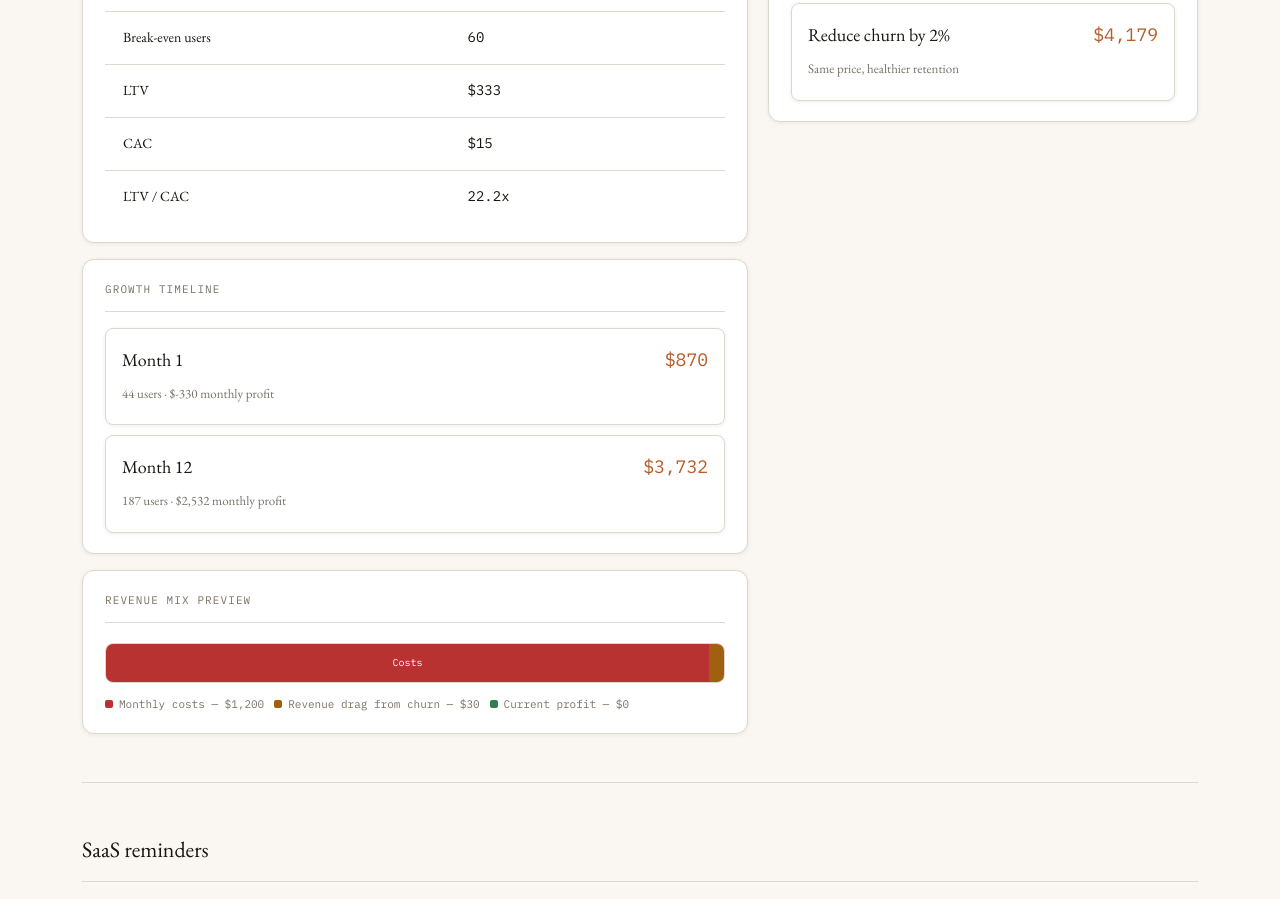
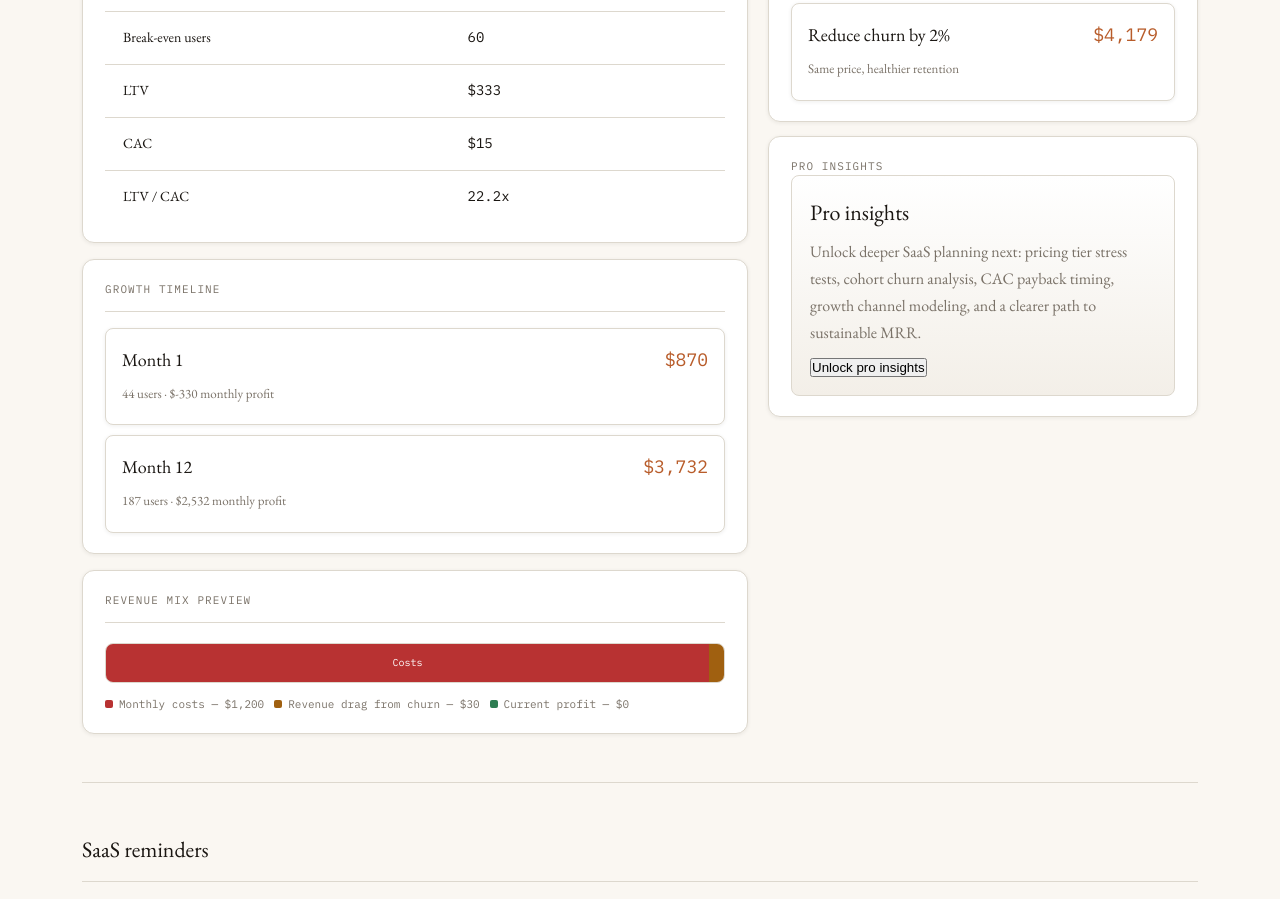
Before and after one commit to Chineme-eng/SaaS-Income-Calculator, a plain HTML site: page index.html in a window 1280 px wide. Shown: the part 2370-3269 px from the top of the page. Drawn offline with nearby package versions, Linux system fonts and the light colour scheme; a web font is replaced by a local one.

Commit message:
Update index.html

```diff
--- a/index.html
+++ b/index.html
@@ -730,6 +730,32 @@
       flex-shrink: 0;
     }
 
+    .teaser-box{
+  margin-top: 0;
+  padding: 18px;
+  background: linear-gradient(180deg,var(--surface),var(--bg2));
+  border: 1px solid var(--border);
+  border-radius: var(--r);
+}
+
+.teaser-box h3{
+  font-size: 22px;
+  font-weight: 400;
+  margin-bottom: 6px;
+}
+
+.teaser-box p{
+  color: var(--muted);
+  margin-bottom: 12px;
+  line-height: 1.7;
+}
+
+.action-row{
+  display: flex;
+  flex-wrap: wrap;
+  gap: 10px;
+}
+
     .divider {
       height: 1px;
       background: var(--border);
@@ -997,6 +1023,16 @@
             </div>
             <div class="scenario-grid" id="scenarioGrid"></div>
           </div>
+        <div class="panel" style="margin-top:0">
+  <div class="panel-label">Pro insights</div>
+  <div class="teaser-box">
+    <h3>Pro insights</h3>
+    <p>Unlock deeper SaaS planning next: pricing tier stress tests, cohort churn analysis, CAC payback timing, growth channel modeling, and a clearer path to sustainable MRR.</p>
+    <div class="action-row">
+      <button class="btn-ghost">Unlock pro insights</button>
+       </div>
+        </div>
+        </div>
         </div>
       </div>
     </section>
```
